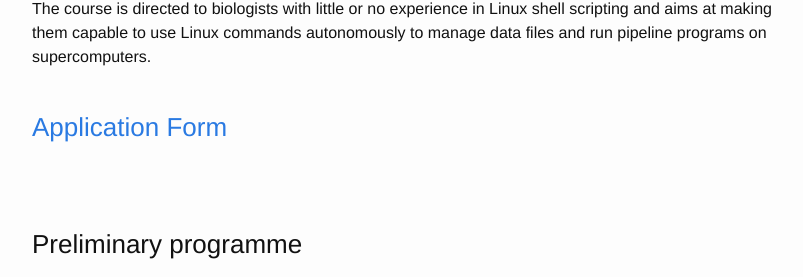
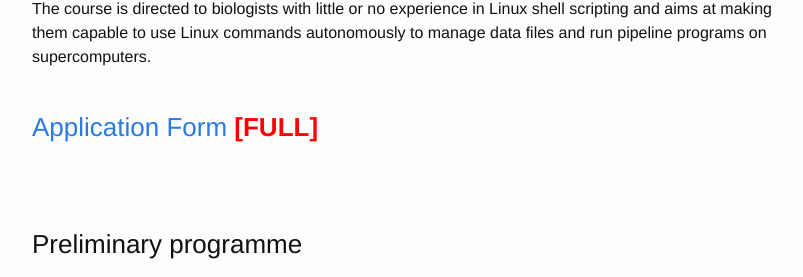
Before and after one commit to ELIXIR-IIB-training/website, a Jekyll site: the page built from _posts/2018-01-16-Linux-Shell-Roma.md, in a window 1280 px wide and 900 px high, scrolled down 2261 px. Shown: the part 148-425 px from the top of the window, without its empty margins (238-1041 px from the left). Built offline with Jekyll 4.4.1, drawn with Linux system fonts in a browser that asks for light colours.

Commit message:
Add FULL

```diff
--- a/_posts/2018-01-16-Linux-Shell-Roma.md
+++ b/_posts/2018-01-16-Linux-Shell-Roma.md
@@ -94,7 +94,7 @@ The course is directed to biologists with little or no experience in Linux shell
 <br>
 
 
-### [Application Form](https://goo.gl/forms/0n5x8XL4hWTWrjbs2)
+### [Application Form](https://goo.gl/forms/0n5x8XL4hWTWrjbs2) <font color="red"><b>[FULL]</b></font>
 <br>
 <br>
 
```
